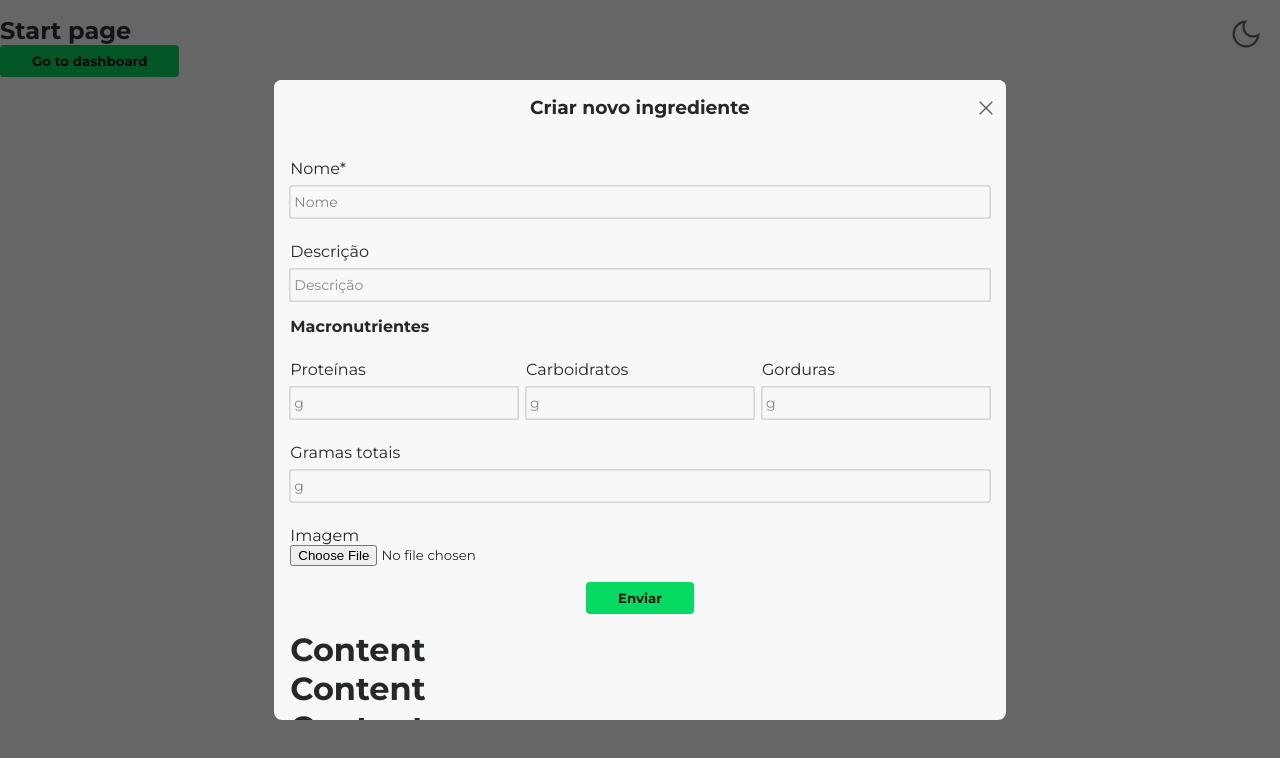
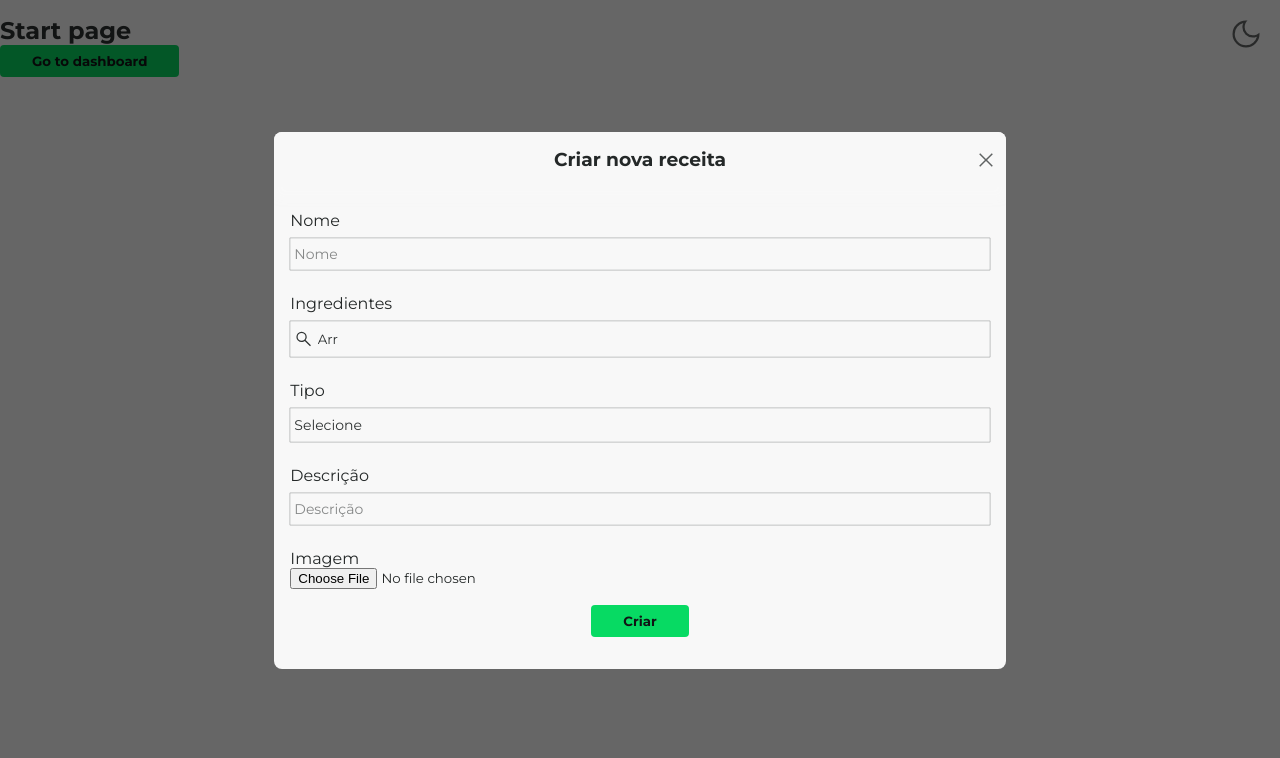
Before and after one commit to peedrofernandes/recipes-organizer, a React app: page / in a window 1280 px wide. Shown: the top 758 px of the page. Built offline with nearby package versions, Linux system fonts and the light colour scheme.

Commit message:
Added data validation in the recipe creation form

```diff
--- a/src/infra/ui/components/cards/CreateIngredientCard.tsx
+++ b/src/infra/ui/components/cards/CreateIngredientCard.tsx
@@ -1,4 +1,4 @@
-import { CardContainer } from "@infra/ui/styles/cardStyles";
+import { CardContainer } from "@infra/ui/styles/cardStyles"
 import React from "react"
 import Icon from "../icons/_Icon"
 
--- a/src/infra/ui/components/cards/IngredientCard.tsx
+++ b/src/infra/ui/components/cards/IngredientCard.tsx
@@ -20,15 +20,13 @@ export default function IngredientCard(props: IngredientCardProps) {
     name, description, macros, imageUrl, imageFile
   }
 
-  const validMacros = macros && macros.every(elem => elem !== -1)
-
   return (
     <CardContainer status="active">
 
       <ImageContainer imageUrl={imageUrl}>
 
         {
-          validMacros && (
+          macros && (
             <MacrosSpan>
               <ul>
                 <li>P: {macros[0].toFixed(2)}g</li>
--- a/src/infra/ui/components/forms/IngredientForm.tsx
+++ b/src/infra/ui/components/forms/IngredientForm.tsx
@@ -2,7 +2,7 @@ import { AdaptedIngredient } from "@controllers/AdaptedTypes"
 import { Id } from "@domain/utilities/types/Id"
 import { Values } from "@domain/utilities/types/Values"
 import { FieldSet, FormContainer, InputField, InputGroup, SubmitContainer } from "@infra/ui/styles/formStyles"
-import React, { useState } from "react"
+import React, { useEffect, useState } from "react"
 import Button from "../buttons/_Button"
 
 type IngredientFormProps = {
@@ -19,76 +19,73 @@ type IngredientFormProps = {
   }
 }
 
+type StringTuple = [string, string, string, string]
+
 type SubmitErrors = ({
-  nameError?: false
+  name: false;
 } | {
-  nameError: true;
-  nameErrorMessage: string
+  name: true;
+  nameMessage: string;
 }) & ({
-  macrosError?: false
+  macros: false;
 } | {
-  macrosError: true
-  macrosErrorMessage: string
+  macros: true;
+  macrosMessage: string;
 })
 
 export default function IngredientForm(props: IngredientFormProps) {
-  const { variant } = props
-  const isUpdateVariant = (variant === "Update")
+  let initialName = ""
+  let initialDescription = ""
+  let initialMacros: StringTuple = ["", "", "", ""]
+  let initialImageFile: File | null = null
+  if (props.variant === "Update") {
+    initialName = props.currentValues.name
+    initialDescription = props.currentValues.description || ""
+    initialMacros = props.currentValues.macros?.map(item => item.toString()) as StringTuple || ["", "", "", ""]
+    initialImageFile = props.currentValues.imageFile || null
+  }
 
-  const initialName = isUpdateVariant
-    ? props.currentValues.name : ""
   const [name, setName] = useState<string>(initialName)
+  const [description, setDescription] = useState<string>(initialDescription)
+  const [macros, setMacros] = useState<[string, string, string, string]>(initialMacros)
+  const [imageFile, setImageFile] = useState<File | null>(initialImageFile)
+  const [submitError, setSubmitError] = useState<SubmitErrors>({
+    name: false,
+    macros: false
+  })
 
-  const initialDescription = isUpdateVariant
-    ? (props.currentValues.description || "") : ""
-  const [description, setDescription] = useState<string>(initialDescription)
 
-  const initialMacros: [number, number, number, number] = isUpdateVariant
-    ? (props.currentValues.macros || [-1, -1, -1, -1]) : [-1, -1, -1, -1]
-  const [macros, setMacros] = useState<[number, number, number, number]>(initialMacros)
-
-  const initialImageFile = isUpdateVariant
-    ? (props.currentValues.imageFile || undefined) : undefined
-  const [imageFile, setImageFile] = useState<File | undefined>(initialImageFile)
-
-  const [submitError, setSubmitError] = useState<SubmitErrors>({
-    nameError: false,
-    macrosError: false
-  })
 
   const handleChangeMacros = (
     type: "proteins" | "carbs" | "fats" | "totalGrams",
     e: React.ChangeEvent<HTMLInputElement>
   ) => {
-    setSubmitError(state => ({ ...state, macrosError: false }))
-
-    const v = Number.isNaN(e.target.valueAsNumber) ? -1 : e.target.valueAsNumber
-
+    setSubmitError((state): SubmitErrors => ({ ...state, macros: false }))
     setMacros((prevMacros) => {
       const newMacros: typeof prevMacros = [...prevMacros]
       switch (type) {
       case "proteins":
-        newMacros[0] = v
+        newMacros[0] = e.target.value
         return newMacros
       case "carbs":
-        newMacros[1] = v
+        newMacros[1] = e.target.value
         return newMacros
       case "fats":
-        newMacros[2] = v
+        newMacros[2] = e.target.value
         return newMacros
       case "totalGrams":
-        newMacros[3] = v
+        newMacros[3] = e.target.value
         return newMacros
       }
     })
   }
 
   const handleChangeFile = (e: React.ChangeEvent<HTMLInputElement>) => {
-    setImageFile(e.target.files?.[0])
+    setImageFile(e.target.files?.[0] || null)
   }
 
   const handleChangeName = (e: React.ChangeEvent<HTMLInputElement>) => {
-    setSubmitError(state => ({ ...state, nameError: false }))
+    setSubmitError((state): SubmitErrors => ({ ...state, name: false }))
     setName(e.target.value)
   }
 
@@ -96,23 +93,23 @@ export default function IngredientForm(props: IngredientFormProps) {
     e.preventDefault()
     const invalidName = !name
     const invalidMacros = macros.some(
-      elem => elem !== -1
+      elem => !elem
     ) && macros.some(
-      elem => elem === -1
+      elem => !!elem
     )
     if (invalidName || invalidMacros) {
       if (invalidMacros) {
-        setSubmitError(state => ({
+        setSubmitError((state): SubmitErrors => ({
           ...state,
-          macrosError: true,
-          macrosErrorMessage: "Macronutrientes devem ser completamente preenchidos!"
+          macros: true,
+          macrosMessage: "Macronutrientes devem ser completamente preenchidos!"
         }))
       }
       if (invalidName) {
-        setSubmitError(state => ({
+        setSubmitError((state): SubmitErrors => ({
           ...state,
-          nameError: true,
-          nameErrorMessage: "O ingrediente deve ter nome!"
+          name: true,
+          nameMessage: "O ingrediente deve ter nome!"
         }))
       }
       return
@@ -121,8 +118,12 @@ export default function IngredientForm(props: IngredientFormProps) {
     const ingredientValues: Values<AdaptedIngredient> = {
       name,
       description,
-      imageFile,
-      macros
+      ...(imageFile ? { imageFile } : null),
+      ...(macros.every(m => !!m) ? {
+        macros: macros.map(
+          item => parseFloat(item)
+        ) as [number, number, number, number]
+      } : null)
     }
 
     switch (props.variant) {
@@ -136,13 +137,16 @@ export default function IngredientForm(props: IngredientFormProps) {
 
   }
 
+  useEffect(() => console.log(submitError), [submitError.name, submitError.macros])
+
   return (
     <FormContainer onSubmit={handleSubmit}>
 
 
-      <FieldSet error={submitError.nameError}>
+
+      <FieldSet error={submitError.name}>
         <label>Nome*</label>
-        <InputField>
+        <InputField error={submitError.name}>
           <input
             type="text" id="nome" name="nome"
             placeholder="Nome"
@@ -150,8 +154,10 @@ export default function IngredientForm(props: IngredientFormProps) {
             onChange={handleChangeName}
           />
         </InputField>
-        {submitError.nameError && <span>{submitError.nameErrorMessage}</span>}
+        {submitError.name && <span>{submitError.nameMessage}</span>}
       </FieldSet>
+
+
 
       <FieldSet>
         <label>Descrição</label>
@@ -164,57 +170,62 @@ export default function IngredientForm(props: IngredientFormProps) {
         </InputField>
       </FieldSet>
 
+
+
       <legend>Macronutrientes</legend>
-
       <InputGroup>
-        <FieldSet error={submitError.macrosError}>
+        <FieldSet error={submitError.macros}>
           <label>Proteínas</label>
-          <InputField>
+          <InputField error={submitError.macros}>
             <input
               type="number" id="proteins" name="proteins"
               step="any" min="0"
-              placeholder="g" value={macros[0] !== -1 ? macros[0] : undefined}
+              placeholder="g" value={macros[0]}
               onChange={(e) => handleChangeMacros("proteins", e)}
             />
           </InputField>
         </FieldSet>
-        <FieldSet error={submitError.macrosError}>
+        <FieldSet error={submitError.macros}>
           <label>Carboidratos</label>
-          <InputField>
+          <InputField error={submitError.macros}>
             <input
               type="number" id="proteins" name="proteins"
               step="any" min="0"
-              placeholder="g" value={macros[1] !== -1 ? macros[1] : undefined}
+              placeholder="g" value={macros[1]}
               onChange={(e) => handleChangeMacros("carbs", e)}
             />
           </InputField>
         </FieldSet>
-        <FieldSet error={submitError.macrosError}>
+        <FieldSet error={submitError.macros}>
           <label>Gorduras</label>
-          <InputField>
+          <InputField error={submitError.macros}>
             <input
               type="number" id="proteins" name="proteins"
               step="any" min="0"
-              placeholder="g" value={macros[2] !== -1 ? macros[2] : undefined}
+              placeholder="g" value={macros[2]}
               onChange={(e) => handleChangeMacros("fats", e)}
             />
           </InputField>
         </FieldSet>
-
       </InputGroup>
 
-      <FieldSet error={submitError.macrosError}>
+
+
+      <FieldSet error={submitError.macros}>
         <label>Gramas totais</label>
-        <InputField>
+        <InputField error={submitError.macros}>
           <input
             type="number" id="totalGrams" name="totalGrams"
             step="any" min="0" placeholder="g"
-            value={macros[3] !== -1 ? macros[3] : undefined}
+            value={macros[3]}
             onChange={(e) => handleChangeMacros("totalGrams", e)}
           />
         </InputField>
-        {submitError.macrosError && <span>{submitError.macrosErrorMessage}</span>}
+        {submitError.macros && <span>{submitError.macrosMessage}</span>}
       </FieldSet>
+
+
+
 
       <FieldSet>
         <label>Imagem</label>
@@ -225,6 +236,9 @@ export default function IngredientForm(props: IngredientFormProps) {
         />
       </FieldSet>
 
+
+
+
       <SubmitContainer>
         <Button
           variant="styled"
@@ -233,16 +247,7 @@ export default function IngredientForm(props: IngredientFormProps) {
         />
       </SubmitContainer>
 
-      <h1>Content</h1>
-      <h1>Content</h1>
-      <h1>Content</h1>
-      <h1>Content</h1>
-      <h1>Content</h1>
-      <h1>Content</h1>
-      <h1>Content</h1>
-      <h1>Content</h1>
-      <h1>Content</h1>
-      <h1>Content</h1>
+
 
     </FormContainer>
   )
--- a/src/infra/ui/components/forms/RecipeForm.tsx
+++ b/src/infra/ui/components/forms/RecipeForm.tsx
@@ -3,30 +3,36 @@ import { Id } from "@domain/utilities/types/Id"
 import { Values } from "@domain/utilities/types/Values"
 import { Dropdown, DropdownItem, FieldSet, FormContainer, IngredientListItem, IngredientMacrosSpan, InputField, SelectTitle, SubmitContainer } from "@infra/ui/styles/formStyles"
 import { Span, Subtitle, Text } from "@infra/ui/styles/generalStyles"
-import React, { ChangeEvent, MouseEvent, useEffect, useMemo, useRef, useState } from "react"
+import React, { ChangeEvent, FormEvent, MouseEvent, useEffect, useMemo, useRef, useState } from "react"
 import Button from "../buttons/_Button"
 import Icon from "../icons/_Icon"
 
-type RecipeFormProps = {
+
+
+
+type RecipeFormProps = ({
   variant: "Create"
+  events: {
+    submitEvent: (values: Values<AdaptedRecipe>) => void
+  }
+} | {
+  variant: "Update"
+  id: Id
+  currentValues: Values<AdaptedRecipe>
+  events: {
+    submitEvent: (id: Id, values: Values<AdaptedRecipe>) => void
+  }
+}) & ({
   data: {
     loading: true
   } | {
     loading: false
     ingredients: AdaptedIngredient[]
   }
-} | {
-  variant: "Update"
-  id: Id
-  currentValues: Values<AdaptedRecipe>
-  data: {
-    loading: true
-  } | {
-    loading: false
-    ingredients: AdaptedIngredient[]
-  }
-  ingredients: AdaptedIngredient[]
-}
+})
+
+
+
 
 const typeTranslator = {
   "Week": "Receita de semana",
@@ -34,93 +40,213 @@ const typeTranslator = {
   "Both": "Indiferente"
 }
 
+
+
+
+type SubmitErrors = ({
+  name: false
+} | {
+  name: true
+  nameMessage: string
+}) & ({
+  ingredients: false
+} | {
+  ingredients: true
+  ingredientsMessage: string
+}) & ({
+  type: false
+} | {
+  type: true
+  typeMessage: string
+})
+
+
+
+
 export default function RecipeForm(props: RecipeFormProps) {
   const { loading } = props.data
 
-  const [name, setName] = useState<string>()
-  const [type, setType] = useState<"Week" | "Weekend" | "Both" | undefined>()
+
+
+
+  // Data States and handlers
+
+  const [name, setName] = useState<string>("")
+  const [type, setType] = useState<"Week" | "Weekend" | "Both" | "">("")
   const [description, setDescription] = useState<string>("")
+  const [imageFile, setImageFile] = useState<File | null>(null)
+  const [ingredients, setIngredients] = useState<[AdaptedIngredient, string][]>([])
+  const [submitError, setSubmitError] = useState<SubmitErrors>({
+    name: false,
+    ingredients: false,
+    type: false
+  })
+
+  function handleChangeName(e: ChangeEvent<HTMLInputElement>) {
+    setSubmitError(state => ({
+      ...state,
+      name: false
+    }))
+    setName(e.target.value)
+  }
+
+  function handleChangeType(t: "Week" | "Weekend" | "Both") {
+    switch (t) {
+    case "Week": {
+      const newType = (type !== "Week") ? "Week" : ""
+      return setType(newType)
+    }
+    case "Weekend": {
+      const newType = (type !== "Weekend") ? "Weekend" : ""
+      return setType(newType)
+    }
+    case "Both": {
+      const newType = (type !== "Both") ? "Both" : ""
+      return setType(newType)
+    }
+    default: {
+      return setType("")
+    }
+    }
+  }
+
+  function handleChangeIngredients(ing: AdaptedIngredient) {
+    if (ingredients.some(i => i[0].id === ing.id))
+      setIngredients(ingredients.filter(i => i[0].id !== ing.id))
+    else
+      setIngredients([...ingredients, [ing, ""]])
+  }
+
+  function handleChangeGrams(e: ChangeEvent<HTMLInputElement>, id: Id) {
+    const index = ingredients.findIndex(item => item[0].id === id)
+    const ing = ingredients[index]
+    if (!ing) {
+      setSubmitError(state => ({
+        ...state,
+        ingredients: true,
+        ingredientsMessage: "Erro - Não foi possível encontrar o ingrediente (contatar desenvolvedor)"
+      }))
+      return
+    }
+    ing[1] = e.target.value
+    ingredients[index] = ing
+    setIngredients(ingredients)
+  }
+
+  function handleChangeFile(e: ChangeEvent<HTMLInputElement>) {
+    setImageFile(e.target.files?.[0] || null)
+  }
+
+  function handleSubmit(e: FormEvent<HTMLFormElement>) {
+    e.preventDefault()
+
+    const invalidName = !name
+    const invalidType = !type
+    const invalidIngredients = ingredients.some(i => !i[1])
+
+    if (invalidName || invalidIngredients || invalidType) {
+      if (invalidName)
+        setSubmitError(state => ({
+          ...state,
+          name: true,
+          nameMessage: "A receita deve ter um nome!"
+        }))
+      if (invalidIngredients)
+        setSubmitError(state => ({
+          ...state,
+          ingredients: true,
+          ingredientsMessage: "Todos os ingredientes devem ter uma quantidade em gramas!"
+        }))
+      if (invalidType)
+        setSubmitError(state => ({
+          ...state,
+          type: true,
+          typeMessage: "A receita deve ter um tipo!"
+        }))
+      return
+    }
+
+    const adaptedRecipe: Values<AdaptedRecipe> = {
+      name, type, description,
+      ...(imageFile ? { imageFile } : null),
+      ...(!invalidIngredients ? {
+        ingredients: ingredients.map(i => [i[0], parseFloat(i[1])])
+      } : null)
+    }
+
+    if (props.variant === "Create")
+      props.events.submitEvent(adaptedRecipe)
+    else
+      props.events.submitEvent(props.id, adaptedRecipe)
+  }
+
+
+
+
+  // Auxiliar states, variables, handlers and effects
+
   const [search, setSearch] = useState<string>("Arr")
   const [ingOptions, setIngOptions] = useState<AdaptedIngredient[]>([])
-  const [selectedIngs, setSelectedIngs] = useState<AdaptedIngredient[]>([])
+  const [showTypesDropdown, setShowTypesDropdown] = useState<boolean>(false)
+  const [showIngOptionsDropdown, setShowIngOptionsDropdown] = useState<boolean>(false)
 
-  const [showTypes, setShowTypes] = useState<boolean>(false)
-  const [showIngOptions, setShowIngOptions] = useState<boolean>(false)
   const typesTitleRef = useRef<HTMLFieldSetElement>(null)
   const searchOptionsRef = useRef<HTMLUListElement>(null)
   const searchInputRef = useRef<HTMLDivElement>(null)
   function handleCloseDropdowns(e: MouseEvent) {
     if (!typesTitleRef.current?.contains(e.target as Node)) {
-      setShowTypes(false)
+      setShowTypesDropdown(false)
     }
     if (!searchOptionsRef.current?.contains(e.target as Node)
       && !searchInputRef.current?.contains(e.target as Node)) {
-      setShowIngOptions(false)
+      setShowIngOptionsDropdown(false)
     }
   }
-
-  function handleChangeType(t: "Week" | "Weekend" | "Both") {
-    switch (t) {
-    case "Week": {
-      const newType = (type !== "Week") ? "Week" : undefined
-      return setType(newType)
-    }
-    case "Weekend": {
-      const newType = (type !== "Weekend") ? "Weekend" : undefined
-      return setType(newType)
-    }
-    case "Both": {
-      const newType = (type !== "Both") ? "Both" : undefined
-      return setType(newType)
-    }
-    default: {
-      return setType(undefined)
-    }
-    }
-  }
-
   function handleChangeSearch(e: ChangeEvent<HTMLInputElement>) {
-    setShowIngOptions(true)
+    setSubmitError(state => ({
+      ...state,
+      ingredients: false
+    }))
     setSearch(e.target.value)
   }
 
-  function handleSelectedIngredients(ing: AdaptedIngredient) {
-    if (selectedIngs.includes(ing))
-      setSelectedIngs(selectedIngs.filter(i => i.id !== ing.id))
-    else
-      setSelectedIngs([...selectedIngs, ing])
-
-  }
-
   useEffect(() => {
-    if (loading) return
-
-    if (search === "")
-      setIngOptions([])
-    else
-      setIngOptions(props.data.ingredients.filter(i => i.name.includes(search)))
+    if (props.data.loading || !search) return setIngOptions([])
+    setIngOptions(props.data.ingredients.filter(
+      i => i.name.includes(search)))
+    setShowIngOptionsDropdown(true)
   }, [search, loading])
 
   return (
-    <FormContainer onClick={(e) => handleCloseDropdowns(e)}>
+    <FormContainer onClick={(e) => handleCloseDropdowns(e)} onSubmit={handleSubmit}>
 
-      {/* Input de Nome */}
-      <FieldSet>
+
+
+
+      {/* Name Input */}
+      <FieldSet error={submitError.name}>
         <label>Nome</label>
-        <InputField>
+        <InputField error={submitError.name}>
           <input type="text" id="nome" name="nome"
             placeholder="Nome"
             value={name}
-            onChange={(e: ChangeEvent<HTMLInputElement>) => setName(e.target.value)}
+            onChange={handleChangeName}
           />
         </InputField>
+        {submitError.name && <span>{submitError.nameMessage}</span>}
       </FieldSet>
 
-      {/* Seleção de Ingredientes */}
-      <FieldSet>
+
+
+
+      {/* Ingredients Input */}
+      <FieldSet error={submitError.ingredients}>
         <label>Ingredientes</label>
-
-        <InputField ref={searchInputRef} onClick={() => setShowIngOptions(true)}>
+        <InputField
+          ref={searchInputRef}
+          onClick={() => setShowIngOptionsDropdown(true)}
+          error={submitError.ingredients}
+        >
           {useMemo(() => (
             <Icon variant={loading ? "Spinner" : "Search"} size={20} />
           ), [loading])}
@@ -130,20 +256,19 @@ export default function RecipeForm(props: RecipeFormProps) {
             onChange={handleChangeSearch}
           />
         </InputField>
-
-        {showIngOptions && !loading && ingOptions.length > 0 && (
+        {submitError.ingredients && <span>{submitError.ingredientsMessage}</span>}
+        {showIngOptionsDropdown && !loading && ingOptions.length > 0 && (
           <Dropdown ref={searchOptionsRef}>
             {ingOptions.map(
               opt => (
                 <DropdownItem key={opt.id}
-                  active={selectedIngs.includes(opt)}
-                  onClick={() => handleSelectedIngredients(opt)}
+                  active={ingredients.some(i => i[0].id === opt.id)}
+                  onClick={() => handleChangeIngredients(opt)}
                 >
                   <div>
                     <Text>{opt.name}</Text>
                     <Subtitle>{opt.description}</Subtitle>
                   </div>
-
                   {opt.macros && (
                     <IngredientMacrosSpan>
                       <li><Span>P: {opt.macros[0].toFixed(2)}g</Span></li>
@@ -151,42 +276,52 @@ export default function RecipeForm(props: RecipeFormProps) {
                       <li><Span>G: {opt.macros[2].toFixed(2)}g</Span></li>
                     </IngredientMacrosSpan>
                   )}
-
-                  <Icon variant={selectedIngs.includes(opt) ? "Check" : "CheckEmpty"} size={20} />
+                  <Icon
+                    variant={
+                      ingredients.some(i => i[0].id === opt.id)
+                        ? "Check"
+                        : "CheckEmpty"
+                    } size={20}
+                  />
                 </DropdownItem>
               ))}
           </Dropdown>
         )}
-
-        {selectedIngs.length > 0 && (
+        {ingredients.length > 0 && (
           <div>
-            {selectedIngs.map(i => (
-              <IngredientListItem key={i.id}>
+            {ingredients.map(i => (
+              <IngredientListItem key={i[0].id}>
                 <div>
-                  <Text>{i.name}</Text>
-                  <Subtitle>{i.description}</Subtitle>
+                  <Text>{i[0].name}</Text>
+                  <Subtitle>{i[0].description}</Subtitle>
                 </div>
-                <InputField>
-                  <input type="number" placeholder="Gramas totais" />
+                <InputField error={submitError.ingredients}>
+                  <input
+                    type="number"
+                    placeholder="Gramas totais"
+                    onChange={(e) => handleChangeGrams(e, i[0].id)}
+                  />
                 </InputField>
               </IngredientListItem>
             ))}
           </div>
         )}
-
       </FieldSet>
 
-      {/* Seleção de tipo */}
+
+
+
+      {/* Type selection */}
       <FieldSet>
         <label>Tipo</label>
         <SelectTitle
-          onClick={() => setShowTypes(true)}
+          onClick={() => setShowTypesDropdown(true)}
           ref={typesTitleRef}
           selected={type !== undefined}
         >
-          {type !== undefined ? typeTranslator[type] : "Selecione"}
+          {type ? typeTranslator[type] : "Selecione"}
         </SelectTitle>
-        {showTypes && (
+        {showTypesDropdown && (
           <Dropdown>
             <DropdownItem active={type === "Week"} onClick={() => handleChangeType("Week")}>
               {typeTranslator["Week"]}
@@ -201,7 +336,10 @@ export default function RecipeForm(props: RecipeFormProps) {
         )}
       </FieldSet>
 
-      {/* Input da descrição */}
+
+
+
+      {/* Description selection */}
       <FieldSet>
         <label>Descrição</label>
         <InputField>
@@ -213,10 +351,26 @@ export default function RecipeForm(props: RecipeFormProps) {
         </InputField>
       </FieldSet>
 
+
+
+
+      {/* Image selection */}
+      <FieldSet>
+        <label>Imagem</label>
+        <input
+          type="file" accept="image/png, image/gif, image/jpeg"
+          onChange={handleChangeFile}
+        />
+      </FieldSet>
+
+
+
+
       {/* Submit */}
       <SubmitContainer>
-        <Button variant="styled" text="Criar"></Button>
+        <Button type="submit" variant="styled" text="Criar" />
       </SubmitContainer>
+
 
 
     </FormContainer>
--- a/src/infra/ui/components/forms/_Form.tsx
+++ b/src/infra/ui/components/forms/_Form.tsx
@@ -2,7 +2,7 @@ import { AdaptedIngredient, AdaptedRecipe } from "@controllers/AdaptedTypes"
 import { Id } from "@domain/utilities/types/Id"
 import { Values } from "@domain/utilities/types/Values"
 import { FormContainer } from "@infra/ui/styles/formStyles"
-import React, { useEffect } from "react"
+import React from "react"
 import ConfirmDeleteForm from "./ConfirmDeleteForm"
 import IngredientForm from "./IngredientForm"
 import RecipeForm from "./RecipeForm"
@@ -86,6 +86,7 @@ export default function Form(props: FormProps) {
         ? { loading: true }
         : { loading: false, ingredients: props.data.ingredients }
       }
+      events={props.events}
     />
   case "RecipeUpdate":
     return <FormContainer />
--- a/src/infra/ui/context/FormContext.tsx
+++ b/src/infra/ui/context/FormContext.tsx
@@ -31,7 +31,7 @@ type FormContext = {
 }
 
 // const initialState: FormState = { variant: null }
-const initialState: FormState = { variant: "IngredientCreation" }
+const initialState: FormState = { variant: "RecipeCreation" }
 
 export const FormContext = createContext<FormContext>({
   form: initialState,
--- a/src/infra/ui/pages/PageLayout.tsx
+++ b/src/infra/ui/pages/PageLayout.tsx
@@ -178,10 +178,6 @@ export default function PageLayout(props: { children: ReactNode }) {
     fetchRecipes()
   }, [])
 
-  useEffect(() => {
-    console.log(`loadingIngredients in PageLayout: ${data.loadingIngredients}`)
-  }, [data.loadingIngredients])
-
   const CurrentForm = useMemo(() => {
     switch (form.variant) {
     case "IngredientCreation":
```
Also changed, not shown: src/controllers/AdaptedTypes.d.ts (+17 -2 lines), src/infra/ui/styles/formStyles.ts (+13 -4 lines).
